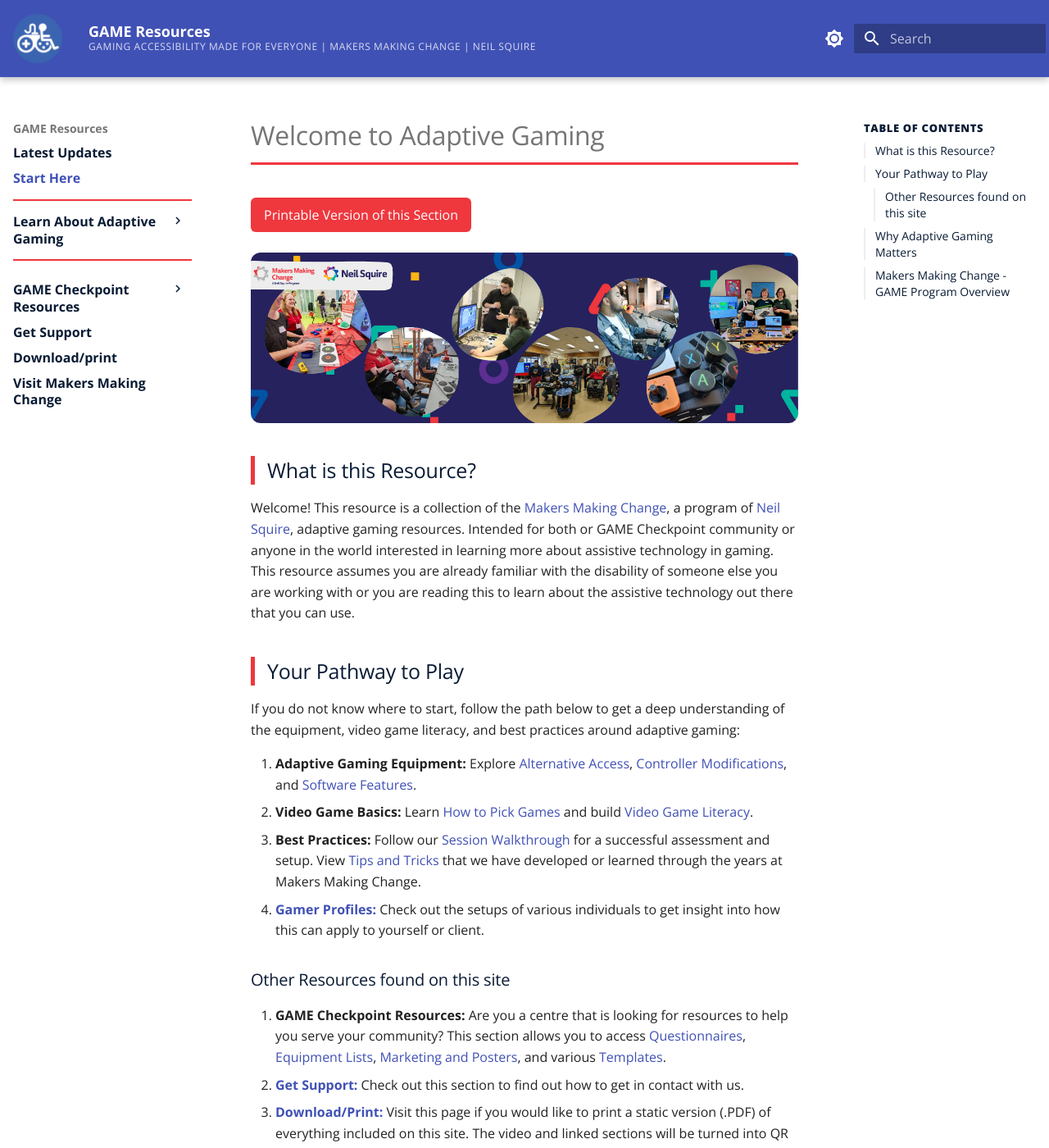
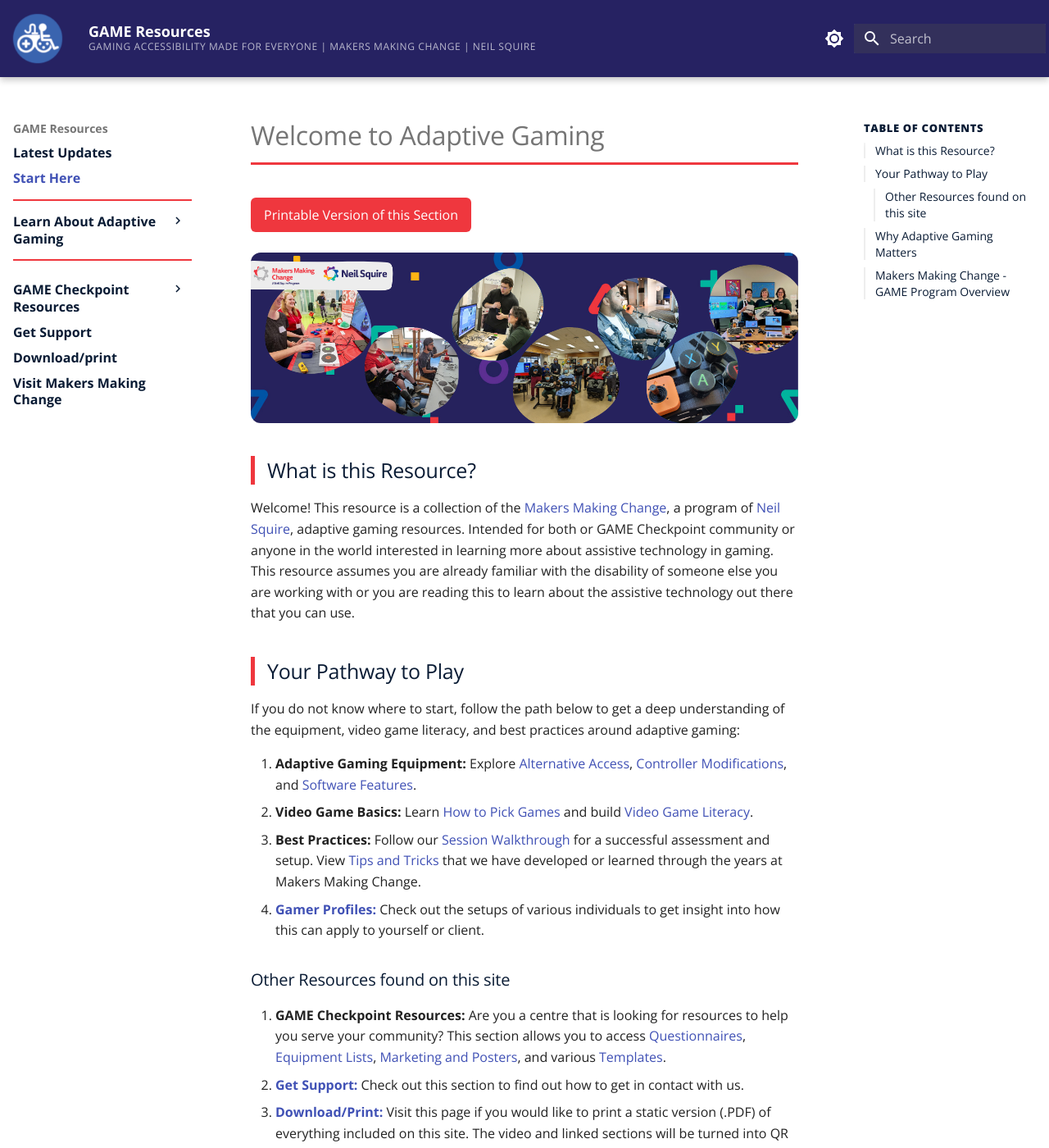
Before and after one commit to tjfentie/GAME-Resource-Test, an MkDocs documentation site: the page built from docs/index.md, in a window 1280 px wide and 1400 px high. Shown: the whole window at 82% size. Built offline with MkDocs 1.6.1 and Material for MkDocs 9.7.7, drawn with Linux system fonts in a browser that asks for light colours.

Commit message:
Update extra.css

```diff
--- a/docs/styles/extra.css
+++ b/docs/styles/extra.css
@@ -556,3 +556,29 @@ h2 { border-left: 5px solid #ef373e; padding-left: 15px; }
         width: 100% !important;
     }
 }
+
+/* =============================================================
+   HEADER COLOR CUSTOMIZATION
+   ============================================================= */
+
+/* This targets the top bar in both Light and Dark modes */
+.md-header {
+    background-color: #262262 !important;
+}
+
+/* Ensure the text and icons in the header stay white for contrast */
+.md-header__title,
+.md-header__button,
+.md-header__topic {
+    color: #ffffff !important;
+}
+
+/* Adjust the subtitle (ellipsis after) color for better visibility on #262262 */
+.md-header__title .md-ellipsis::after {
+    color: rgba(255, 255, 255, 0.85) !important;
+}
+
+/* Optional: If you want the search bar background to blend better */
+.md-search__input {
+    background-color: rgba(255, 255, 255, 0.1) !important;
+}
```
